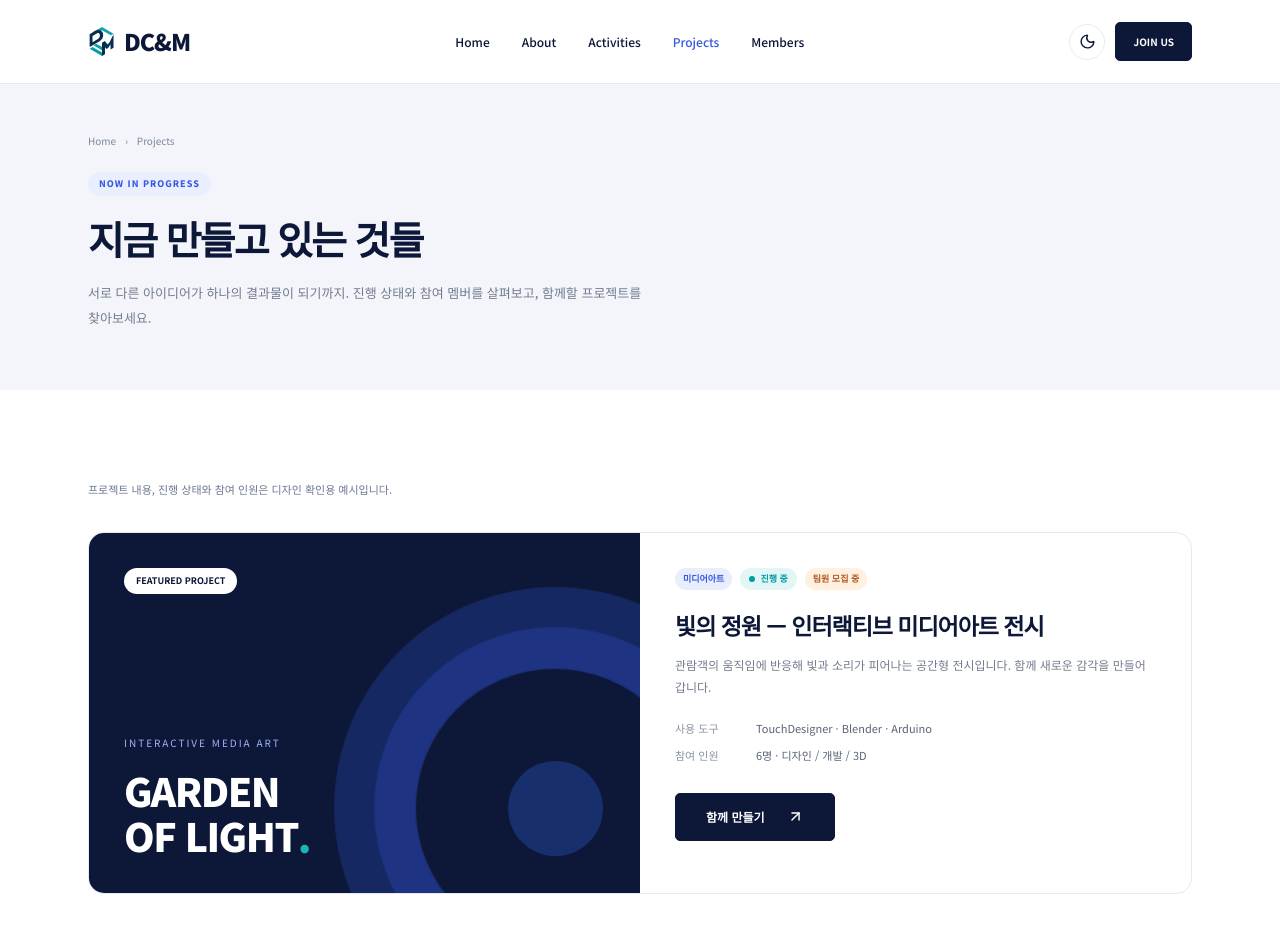
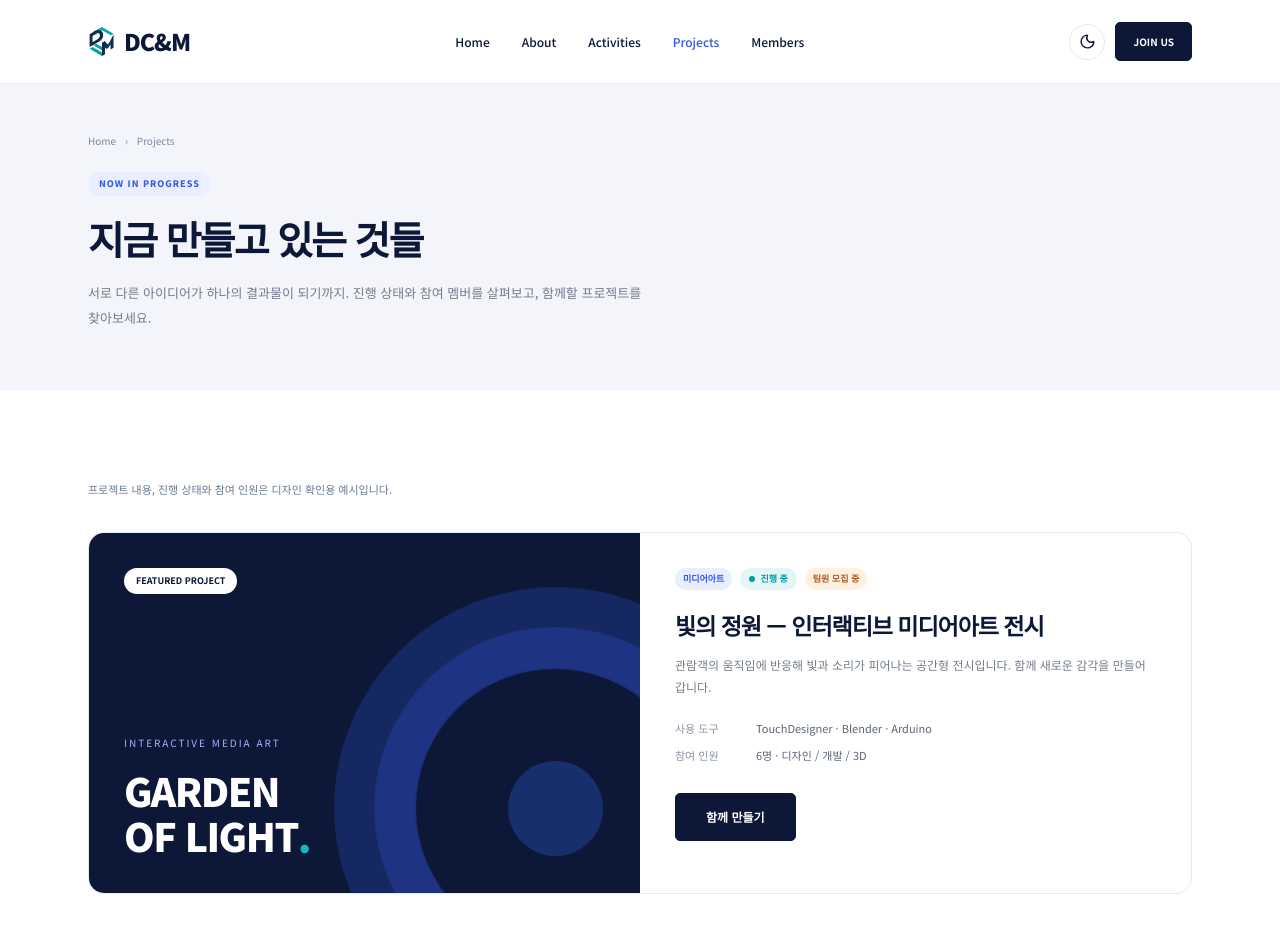
Before and after one commit to DCNM-Hackathon/DCNM, a Next.js app: page /projects in a window 1280 px wide. Shown: the top 952 px of the page. Built offline with nearby package versions, Linux system fonts and the light colour scheme.

Commit message:
feat: 화살표 제거

```diff
--- a/app/projects/page.tsx
+++ b/app/projects/page.tsx
@@ -57,7 +57,7 @@ export default function ProjectsPage() {
                 </div>
               </dl>
               <Link className="button" href="/apply">
-                함께 만들기 <ArrowUpRight size={17} />
+                함께 만들기
               </Link>
             </div>
           </article>
```
